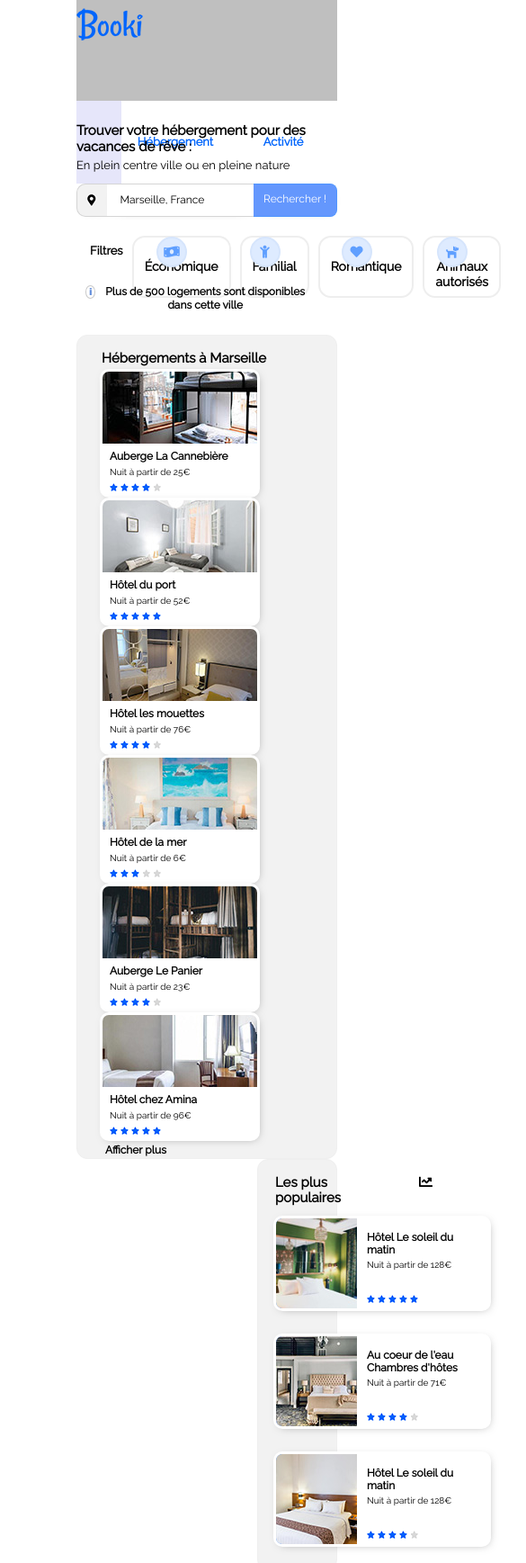
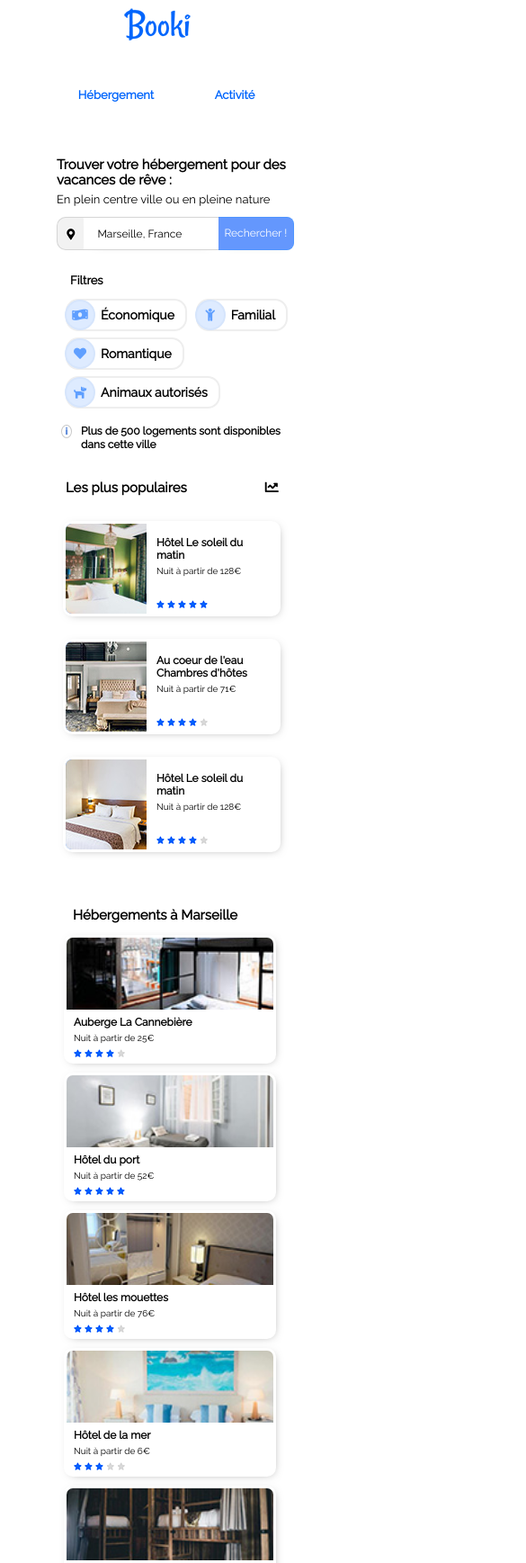
Before and after one commit to renaudlinares/OPC_2, a plain HTML site: page index.html in a window 390 px wide. Shown: the top 1737 px of the page at 90% size, 585 px wide, since content can reach past the window. Drawn offline with Linux system fonts and the light colour scheme.

Commit message:
mobile version

```diff
--- a/css/style.css
+++ b/css/style.css
@@ -568,10 +568,20 @@ ul
 
 
 
-/* ---- Responsive ----  */
+/* ---------                  Responsive                  ---------------  */
 /* ---- Tablette 764 ---- */
 
 @media screen and (max-width: 992px) and (min-width: 764px) {
+
+    .main_wrapper {
+        display: flex;
+        flex-wrap: wrap;
+        background-color: #ffffff;
+        max-width: 764px;
+        min-width: 764px;
+        /*margin: auto;*/
+    }
+
 
     .row1-wrap .col1 {
         width: 100%;
@@ -588,12 +598,9 @@ ul
         margin-bottom: 15px;
     }
 
-
-
     .row1-wrap .col .title i.fas {
         margin-left: 57px;
     }
-
 
     .row1-wrap .col1 .link_hotel {
         margin: 0 27px 18px 18px;
@@ -610,7 +617,7 @@ ul
 
     .row1-wrap .col2 .link_hotel2 {
         width:207px;
-        margin-left: 10px;
+        margin:0 0 20px 10px;
     }
 
     .row1-wrap .col2 .link_hotel2 .txt-wrap {
@@ -634,51 +641,204 @@ ul
     }
 }
 
+/* ------- Cell Phone ------- */
 
-@media screen and (max-width: 764px)  {
+@media screen and (max-width: 763px)  {
 
     .main_wrapper {
-        max-width: 290px;
-        min-width: 290px;
 
+        max-width: 264px;
+        min-width: 264px;
+
+        margin: auto;
     }
+
 
 
     .header {
         display: flex;
         flex-direction: column;
         flex: 0 0 100%;
-
+        margin: 0 35px 0 0px;
     }
 
 
     .header .logo_home {
-        flex: 0 0 100%;
         width:auto;
-
-
-
-        margin:0;
-        background-color: #bfbfbf;
+        height:90px;
+        margin:auto;
     }
 
 
     .header .nav {
-        flex: 0 0 100%;
         margin: 0;
         width:auto;
+        justify-content: space-evenly;
+    }
 
-        background-color: lavender;
 
+    .header .nav a {
+        width: 50%;
+        padding-top: 5px;
+        padding-bottom: 20px;
+    }
+
+    .header .nav a:active{
+        border-top-color: white;
+        border-bottom: 4px solid #0065FC;
+        color: #aaaaaa;
+    }
+
+
+    .header .nav a:hover{
+        border-top-color: white;
+        border-bottom: 4px solid #0065FC;
+        color: #5f9fff;
+    }
+
+
+    .search-wrap {
+        margin:25px 0 0 0;
 
     }
 
-    .search-wrap {
-        display: flex;
-        flex-direction: column;
-        flex: 0 0 100%;
+    .filter-wrap {
+        display: contents;
+        width: 100%;
+        margin-left: 30px;
+    }
 
+    .filter-wrap .filter-list{
     }
 
 
+    .filter-wrap ul:before{
+        content:attr(aria-label);
+        margin-left:15px;
+        padding: 10px 0 5px 0;
+        width: 100%;
+    }
+
+    .filter-wrap ul {
+        flex-wrap: wrap;
+        margin-bottom: 8px;
+        row-gap: 7px;
+    }
+
+
+    .info {
+        margin : 10px 0 0 5px;
+        text-align: inherit;
+    }
+
+    .row1-wrap {
+        margin: 15px 35px 5px 0px;
+    }
+
+
+    .row1-wrap .col2{
+        width: 100%;
+        padding: 0;
+        margin: 0 0 20px 0;
+        border-radius: 0;
+        order: -1;
+    }
+
+    .row1-wrap .col {
+        background-color: #ffffff;
+        border: none;
+        border-radius: inherit;
+    }
+
+    .row1-wrap .col .title span {
+        padding: 0;
+        margin-left: 10px;
+    }
+
+    .row1-wrap .col1 .link_hotel {
+        margin: 10px 0 0 0;
+    }
+
+    .row1-wrap .col2 .link_hotel2 {
+        margin-left: 7px;
+    }
+
+    .row1-wrap .col1 .link_hotel {
+      width: 230px;
+    }
+
+    .row1-wrap .col1 .link_hotel img {
+        width: 230px;
+    }
+
+    .simple_link {
+        margin: 10px 0 0 0;
+    }
+
+    .row2-wrap {
+        margin: 15px 0 5px 10px;
+    }
+
+    .row2-wrap .col1 {
+
+        width: 230px;
+        height: 308px;
+    }
+
+
+
+    .row2-wrap .col1 .link-activ {
+
+        width: 230px;
+        height: 308px;
+        background-color: #ffffff;
+
+        overflow: hidden;
+        margin-bottom: 10px;
+    }
+
+
+    .row2-wrap .col1 .link-activ .thumb-wrap {
+        width: 230px;
+    }
+
+    .row2-wrap .col1 .link-activ-size1 .thumb-wrap img,
+    .row2-wrap .col1 .link-activ-size2 .thumb-wrap img,
+    .row2-wrap .col1 .link-activ-size3 .thumb-wrap img,
+    .row2-wrap .col1 .link-activ-size4 .thumb-wrap img
+    {
+     /*    height: 100px; */
+      width: 230px;
+    }
+
+    .row2-wrap .col1 .link-activ-size4 {
+        height: 150px;
+        overflow: hidden;
+    }
+
+    .row2-wrap .col1 .link-activ-size4 .thumb-wrap img{
+        /*height: 150px;*/
+        margin-bottom: -150px;
+    }
+
+/*
+
+
+ */
+
+
+
+    .footer {
+        padding: 0;
+        flex-direction: column;
+    }
+
+    .footer-list {
+        margin: 17px 0 0 15px;
+    }
+
+    .footer-list li {
+        margin-top: 6px;
+    }
+
 }
--- a/index.html
+++ b/index.html
@@ -2,7 +2,7 @@
 <html lang="fr">
 
 <head>
-	<meta charset="UTF-8" content="Booki, site d'hébergement vacances">
+	<meta charset="UTF-8">
 	<meta name="viewport" content="width=device-width">
 	<title>Booki hébergement vacances</title>
 	<link href="https://cdnjs.cloudflare.com/ajax/libs/font-awesome/5.15.4/css/all.min.css" rel="stylesheet"/>
@@ -58,6 +58,7 @@
 	<div id="info" class="info">
 		<span class="icon">i</span> <span>Plus de 500 logements sont disponibles dans cette ville</span>
 	</div>
+
 	<div id="row1-wrap" class="row1-wrap">
 
 		<div class="col col1 ">
```
